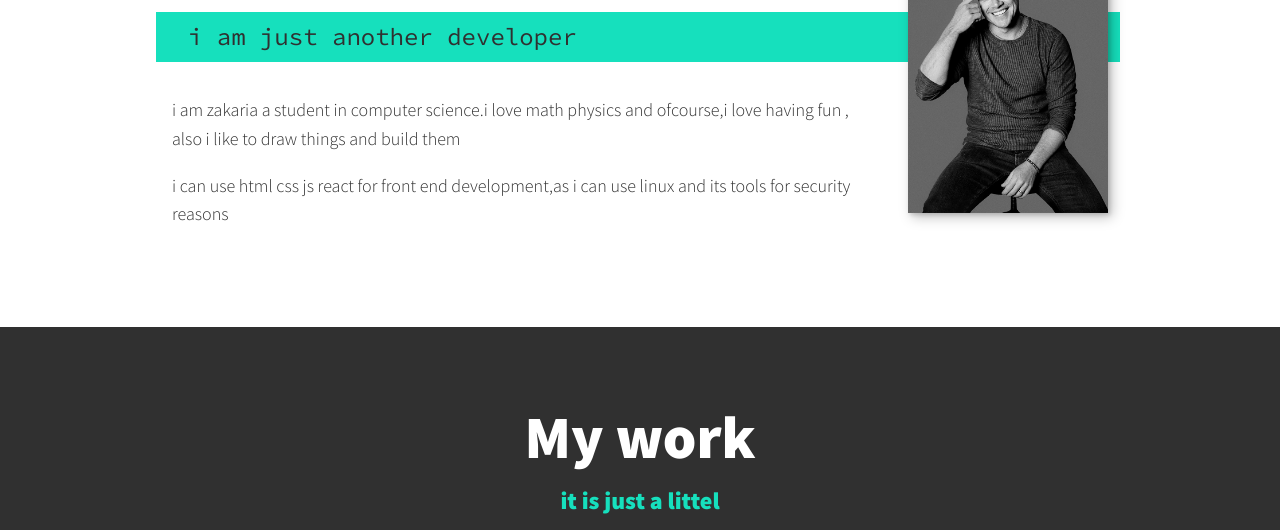
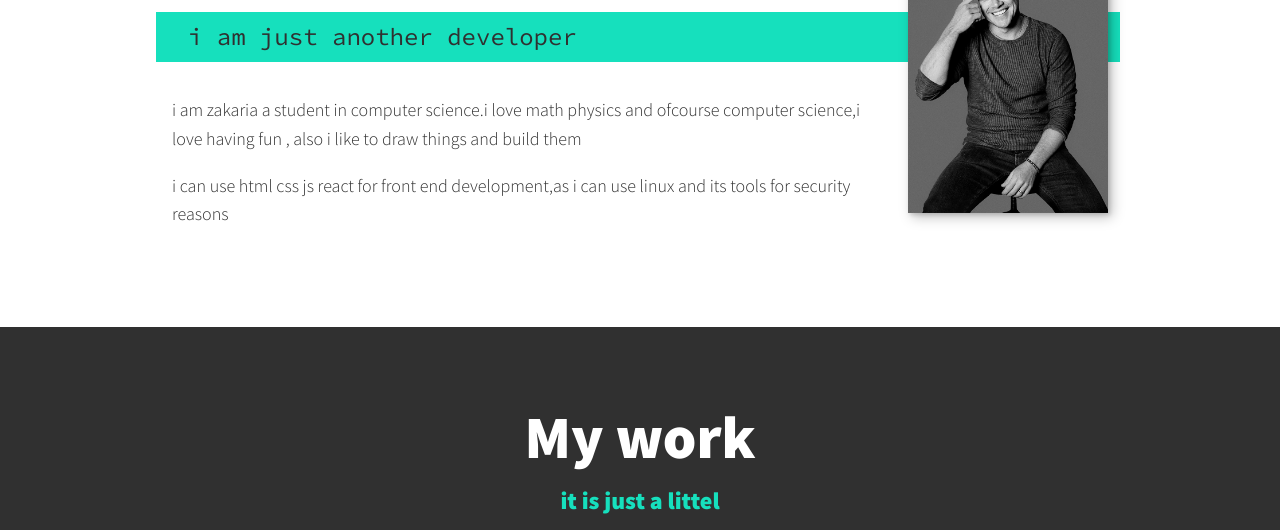
Before and after one commit to ZACK-0G/Portfolio, a plain HTML site: page index.html in a window 1280 px wide. Shown: the part 1093-1623 px from the top of the page. Drawn offline with nearby package versions, Linux system fonts and the light colour scheme.

Commit message:
Update index.html

```diff
--- a/index.html
+++ b/index.html
@@ -86,7 +86,7 @@
       <div class="about-me__body">
         <p>
           i am zakaria a student in computer science.i love math physics and
-          ofcourse,i love having fun , also i like to draw things and build them
+          ofcourse computer science,i love having fun , also i like to draw things and build them
         </p>
         <p>
           i can use html css js react for front end development,as i can use
```
